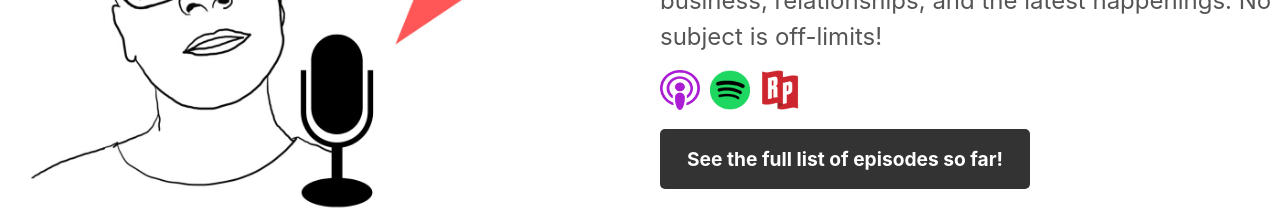
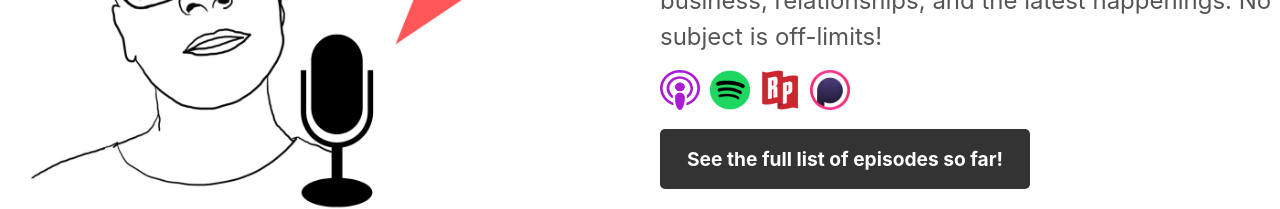
Before and after one commit to emanoj1/manojspeaks, a React (Create React App) app: page / in a window 1280 px wide. Shown: the part 528-737 px from the top of the page. Built offline with nearby package versions, Linux system fonts and the light colour scheme.

Commit message:
Add Podchaser link

```diff
--- a/src/App.js
+++ b/src/App.js
@@ -4,6 +4,8 @@ import showCover from './assets/ManojSpeaksShowCover.jpg';
 import applePodcastIcon from './assets/apple-podcast-logo.png';
 import spotifyIcon from './assets/spotify-icon.png';
 import radioRepublicIcon from './assets/radiopublic-podcast-icon.png';
+import podChaserIcon from './assets/podchaser_logo.jpeg';
+
 function App() {
   return (
 <div className="container">
@@ -25,6 +27,9 @@ function App() {
       </a>
       <a href="https://radiopublic.com/manoj-speaks-6n0kME" target="_blank" rel="noopener noreferrer">
         <img src={radioRepublicIcon} alt="Radio Republic" className="icon" />
+      </a>
+      <a href="https://www.podchaser.com/podcasts/manoj-speaks-1968371" target="_blank" rel="noopener noreferrer">
+        <img src={podChaserIcon} alt="Podchaser" className="icon" />
       </a>
     </div>
     <a href="https://podcasters.spotify.com/pod/show/manojspeaks" className="listen-now">
```
Also changed, not shown: src/assets/podchaser_logo.jpeg (added).
